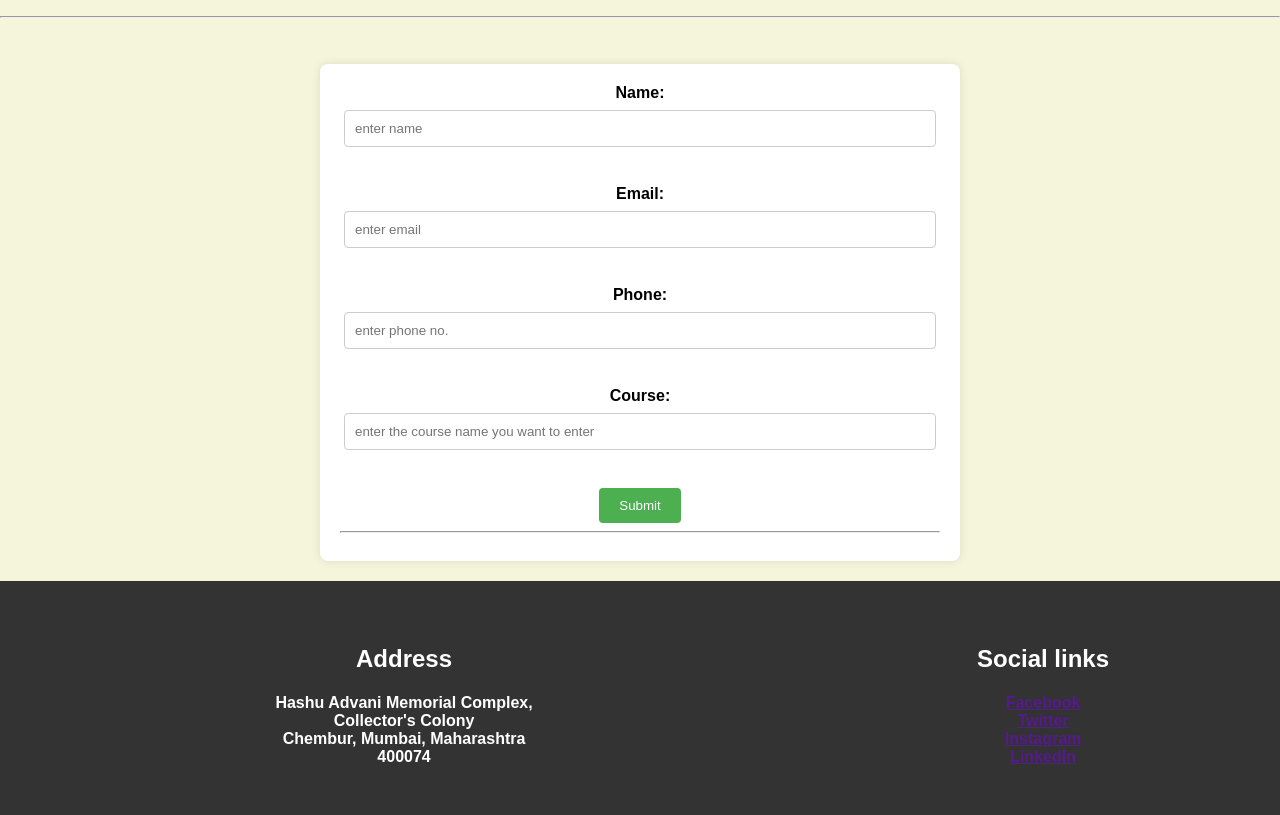
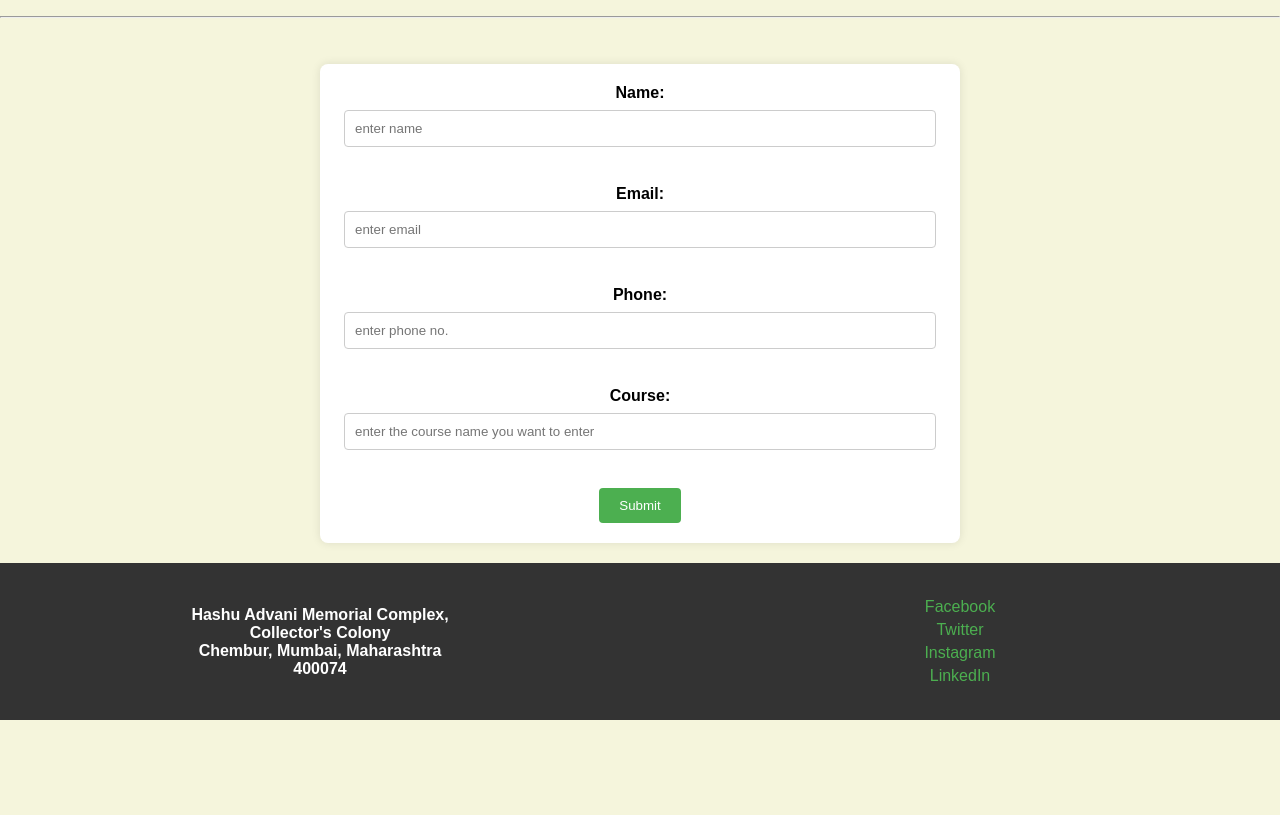
Before and after one commit to SiddhantSathe/IPexp2, a plain HTML site: page index.html in a window 1280 px wide. Shown: the part 2842-3657 px from the top of the page. After the commit the page ends 3562 px from the top, so only its background shows below. Drawn offline with Linux system fonts and the light colour scheme; a web font is replaced by a local one.

Commit message:
Update index.html

```diff
--- a/index.html
+++ b/index.html
@@ -159,47 +159,25 @@ Vivekanand Education Society’s Institute of Technology (VESIT) was established
         <input type="course" id="course" placeholder="enter the course name you want to enter"><br><br>
         <button type = "button">Submit</button>
         <br>
-        <hr>
     </form>
     </div>
 </center>
-<footer id="contact">
-    <table width = "100%">
-        <tr>
-            <td>
-                <table width="100%">
-                    <tr>
-                        <td>
-                            <h2>Address</h2>
-                            <h4>
-                                Hashu Advani Memorial Complex,<br>
+<footer>
+<div class="address">
+<h4>Hashu Advani Memorial Complex,<br>
                                 Collector's Colony <br>
                                 Chembur, Mumbai, Maharashtra <br>
-                                400074
-                            </h4>
-                        </td>
-                    </tr>
-                </table>
-            </td>
-            <td>
-                <table width="100%">
-                    <tr>
-                        <td>
-                            <h2>Social links</h2>
-                            <h4>
-                            <nav>
-                                <a href="">Facebook</a><br>
-                                <a href="">Twitter</a><br>
-                                <a href="">Instagram</a><br>
+                                400074</h4>
+</div>
+<div class="links">
+<nav>
+                                <a href="">Facebook</a>
+                                <a href="">Twitter</a>
+                                <a href="">Instagram</a>
                                 <a href="">LinkedIn</a>
                                 </nav>
                             </h4>
-                        </td>
-                    </tr>
-                </table>
-            </td>
-        </tr>
-    </table>
+</div>
 </footer>
 </body>
 </html>
```
